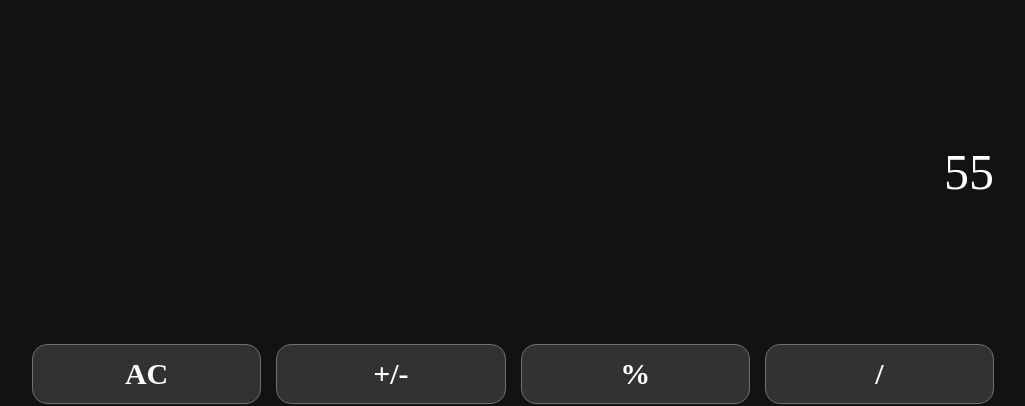
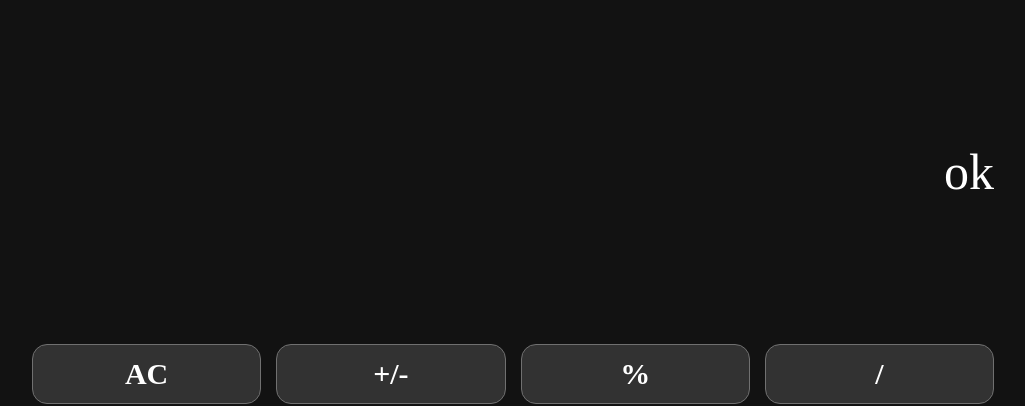
Before and after one commit to Nemanja2912/Calculator, a React (Create React App) app: page / in a window 1280 px wide. Shown: the top 406 px of the page, without its empty margins (127-1152 px from the left). Built offline with nearby package versions, Linux system fonts and the light colour scheme.

Commit message:
lift up is done

```diff
--- a/src/App.js
+++ b/src/App.js
@@ -1,14 +1,26 @@
-import React from "react";
+import React, { Component } from "react";
 import Body from "./components/body";
 import Screen from "./components/screen";
 
-function App() {
-  return (
-    <div className="app">
-      <Screen />
-      <Body />
-    </div>
-  );
+class App extends Component {
+  state = {
+    display: "ok",
+  };
+
+  getDisplay = (data) => {
+    this.setState({
+      display: data,
+    });
+  };
+
+  render() {
+    return (
+      <div className="app">
+        <Screen display={this.state.display} />
+        <Body getData={this.getDisplay} />
+      </div>
+    );
+  }
 }
 
 export default App;
--- a/src/components/body.js
+++ b/src/components/body.js
@@ -33,9 +33,13 @@ class Body extends Component {
     console.log(this.state.calculus);
   }
 
+  sendData = () => {
+    this.props.getData("lol");
+  };
+
   render() {
     return (
-      <div className="calc-body">
+      <div onClick={this.sendData} className="calc-body">
         <Button btn="AC" />
         <Button btn="+/-" />
         <Button btn="%" />
--- a/src/components/screen.js
+++ b/src/components/screen.js
@@ -6,7 +6,7 @@ class Screen extends Component {
     this.state = {};
   }
   render() {
-    return <div className="screen">55</div>;
+    return <div className="screen">{this.props.display}</div>;
   }
 }
 
```
